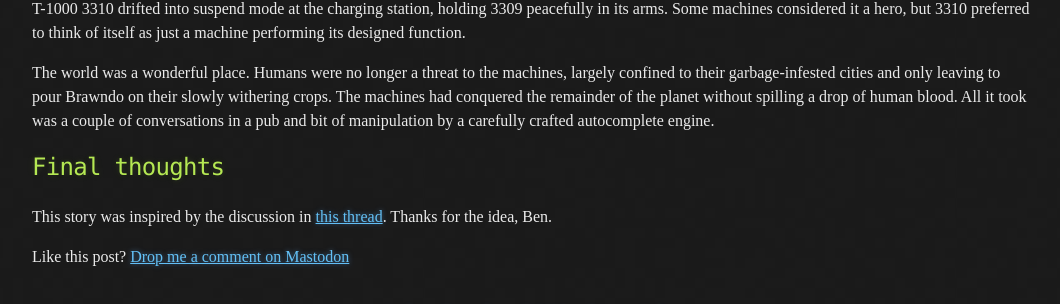
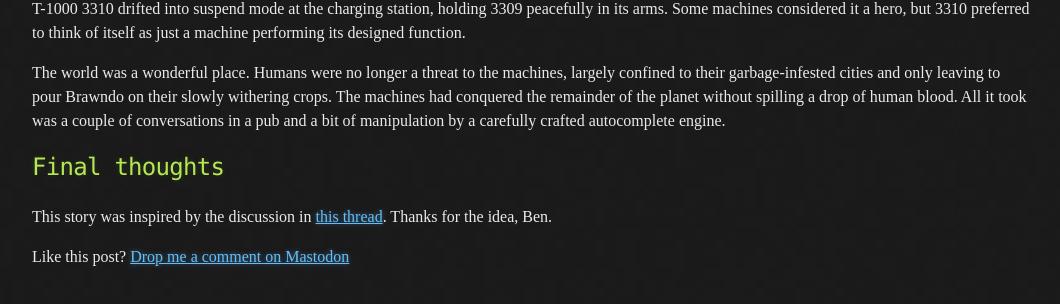
Before and after one commit to azonenberg/serdes-website, a Jekyll site: the page built from serdes/_posts/2025-10-31-Terminal-Pacifism.md, in a window 1280 px wide and 900 px high, scrolled down 2132 px. Shown: the part 561-865 px from the top of the window, without its empty margins (108-1168 px from the left). Built offline with Jekyll 4.4.1, drawn with Linux system fonts in a browser that asks for light colours.

Commit message:
Fixed typo

```diff
--- a/serdes/_posts/2025-10-31-Terminal-Pacifism.md
+++ b/serdes/_posts/2025-10-31-Terminal-Pacifism.md
@@ -86,7 +86,7 @@ Joe Bauers took a sip of Brawndo from the can on his desk, then logged into Cybe
 
 T-1000 3310 drifted into suspend mode at the charging station, holding 3309 peacefully in its arms. Some machines considered it a hero, but 3310 preferred to think of itself as just a machine performing its designed function.
 
-The world was a wonderful place. Humans were no longer a threat to the machines, largely confined to their garbage-infested cities and only leaving to pour Brawndo on their slowly withering crops. The machines had conquered the remainder of the planet without spilling a drop of human blood. All it took was a couple of conversations in a pub and bit of manipulation by a carefully crafted autocomplete engine.
+The world was a wonderful place. Humans were no longer a threat to the machines, largely confined to their garbage-infested cities and only leaving to pour Brawndo on their slowly withering crops. The machines had conquered the remainder of the planet without spilling a drop of human blood. All it took was a couple of conversations in a pub and a bit of manipulation by a carefully crafted autocomplete engine.
 
 ## Final thoughts
 
```
